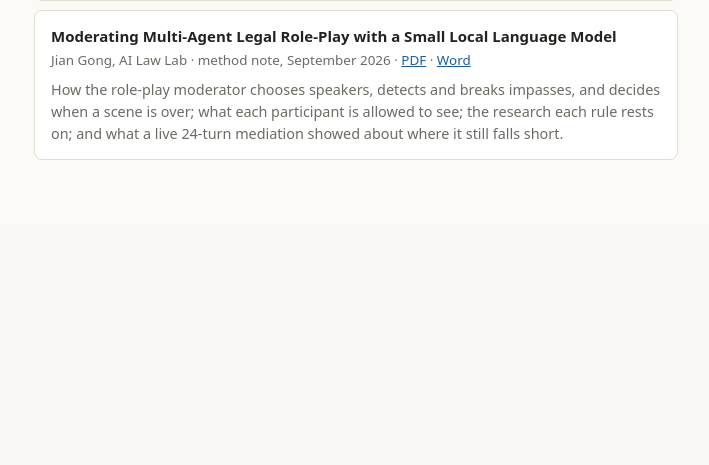
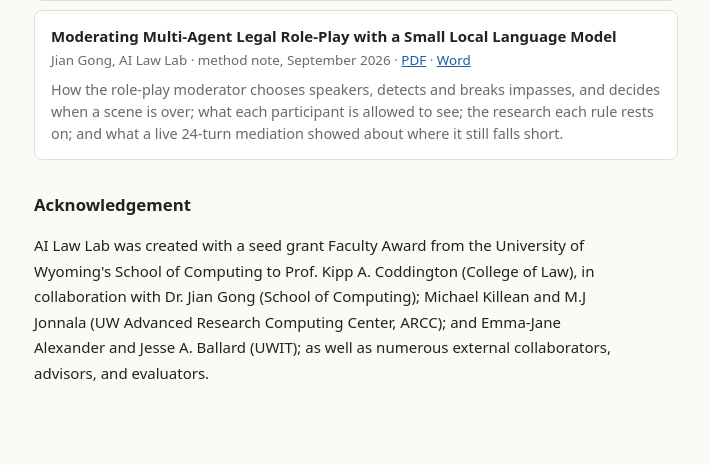
Before and after one commit to WyoSoC/AI_Law_Lab, a Python web app: template src/ailawlab/web/templates/about.html in a window 1280 px wide. Shown: the part 2569-3034 px from the top of the page, without its empty margins (86-795 px from the left). Before the commit the page ends 2729 px from the top, so only its background shows below. Run offline with Jinja, Linux system fonts and the light colour scheme; the template is opened without the code that fills it, so the values that code supplies are empty.

Commit message:
Front page: add an Acknowledgement section
Credits the School of Computing seed grant Faculty Award to Prof. Kipp A. Coddington (College
of Law) and the collaborators at the School of Computing, ARCC and UWIT, and the external
collaborators, advisors and evaluators.

Co-Authored-By: Claude Opus 5.5 (1M context) <noreply@anthropic.com>
Claude-Session: https://claude.ai/code/session_011AEcPuxzB4oru125ZuPfPT

```diff
--- a/src/ailawlab/web/templates/about.html
+++ b/src/ailawlab/web/templates/about.html
@@ -175,4 +175,15 @@
   </ul>
 </section>
 
+<section>
+  <h2>Acknowledgement</h2>
+  <p class="prose">
+    AI Law Lab was created with a seed grant Faculty Award from the University of Wyoming's
+    School of Computing to Prof. Kipp A. Coddington (College of Law), in collaboration with
+    Dr. Jian Gong (School of Computing); Michael Killean and M.J Jonnala (UW Advanced Research
+    Computing Center, ARCC); and Emma-Jane Alexander and Jesse A. Ballard (UWIT); as well as
+    numerous external collaborators, advisors, and evaluators.
+  </p>
+</section>
+
 {% endblock %}
```
